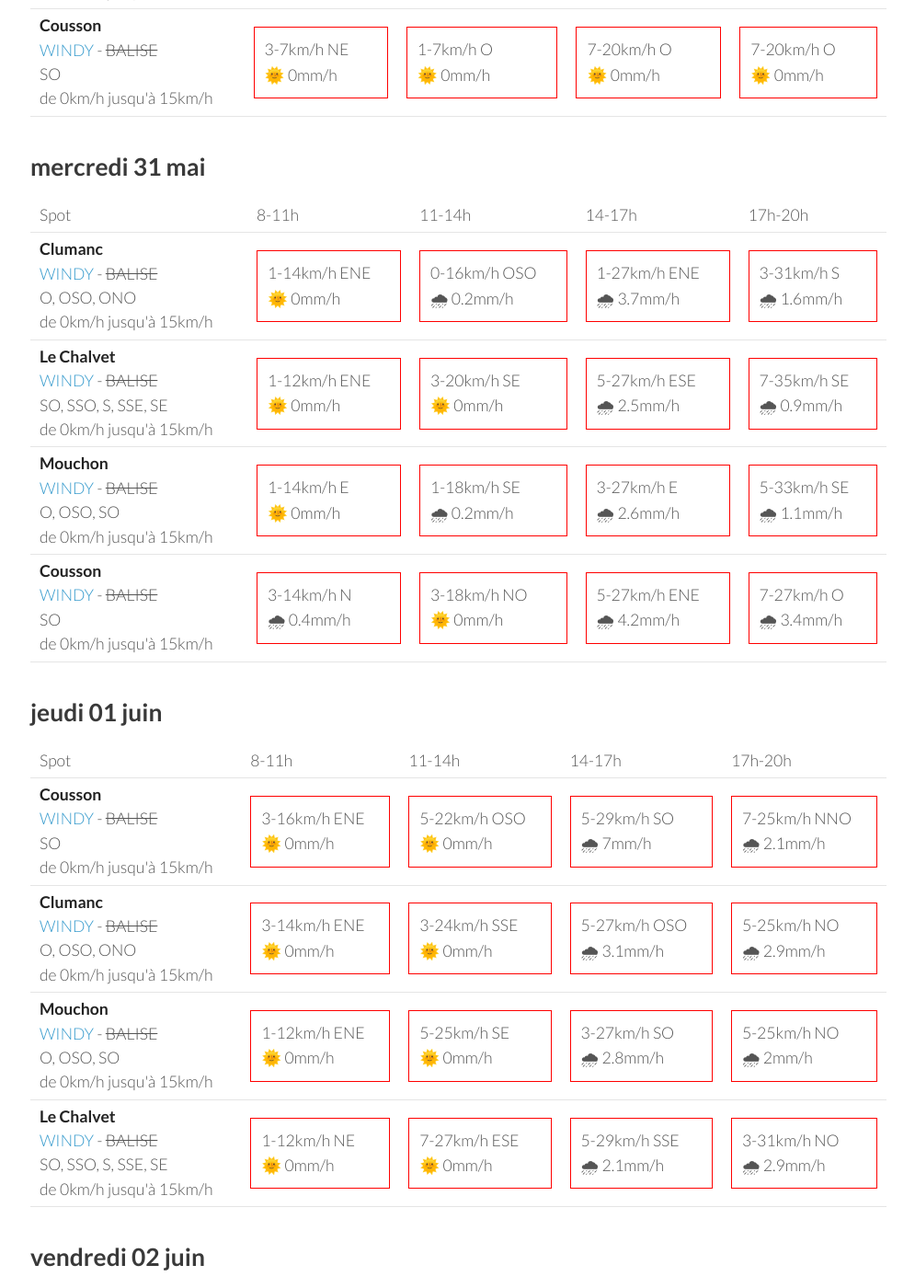
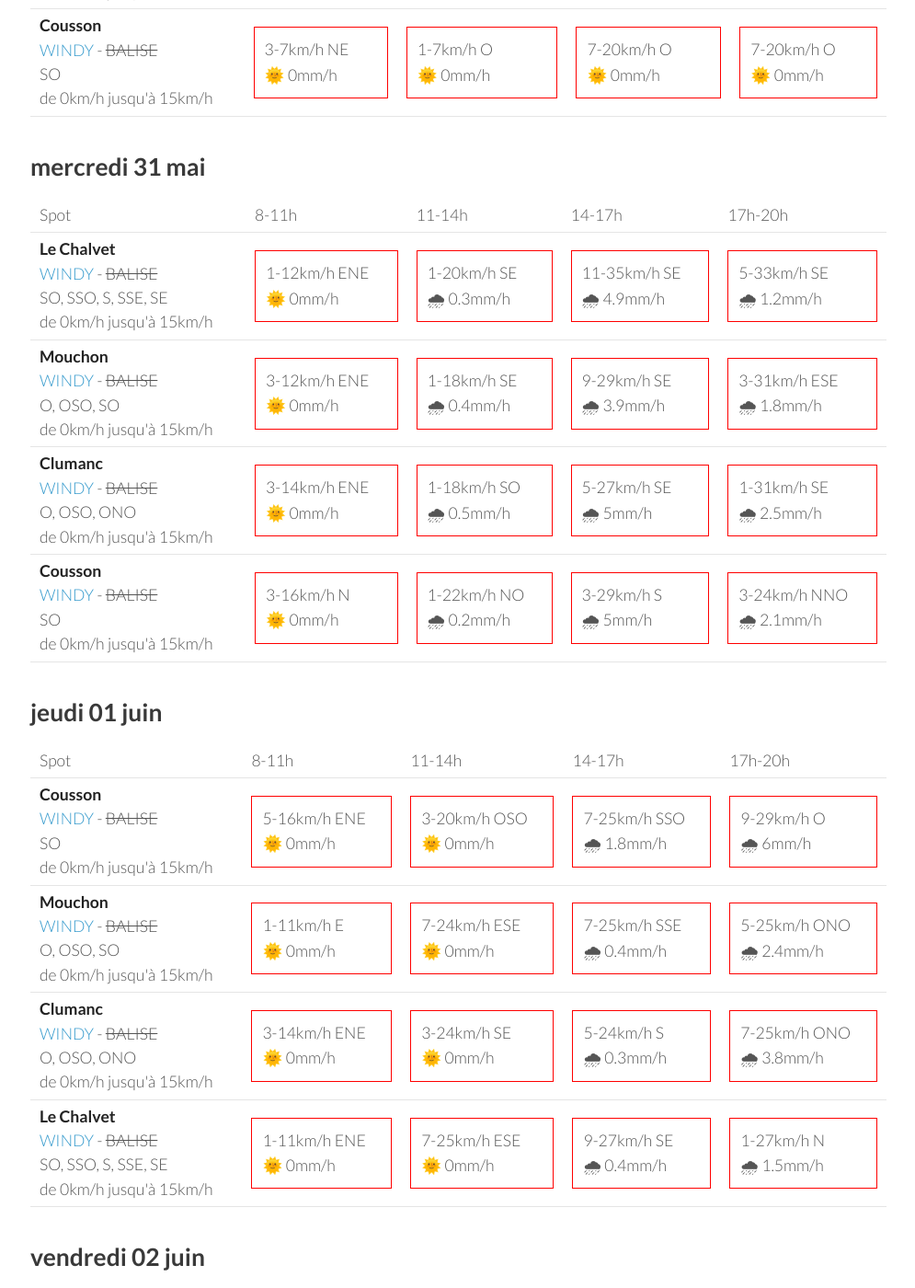
Before and after one commit to parapente-dans-le-nord/parapente-dans-le-nord.github.io, a Jekyll site: the page built from saint_andre.markdown, in a window 1280 px wide and 1400 px high, scrolled down 1299 px. Shown: the whole window at 92% size, without its empty margins (25-1020 px from the left). Built offline with Jekyll 4.4.1, drawn with Linux system fonts in a browser that asks for light colours; some of the changed text lies outside the part shown.

Commit message:
update index.markdown

```diff
--- a/saint_andre.markdown
+++ b/saint_andre.markdown
@@ -130,42 +130,42 @@ page mise à jour le lundi 29 mai 13:36
       <td>17h-20h</td>
     </tr>
 <tr>
-        <td><strong>Clumanc</strong><br><a href="https://windy.com/44.027/6.402?43.914,6.403,10,m:eSxaglP">WINDY</a> - <span class="no-balise"> BALISE </span><br> <span class="vent-favorable">O, OSO, ONO</span><br><span class="force-vent">de 0km/h jusqu'à 15km/h</span> </td>
-
-            <td><div class="not-flyable"><p>1-14km/h ENE</p><p>🌞 0mm/h</p></div></td>
-            <td><div class="not-flyable"><p>0-16km/h OSO</p><p>🌧 0.2mm/h</p></div></td>
-            <td><div class="not-flyable"><p>1-27km/h ENE</p><p>🌧 3.7mm/h</p></div></td>
-            <td><div class="not-flyable"><p>3-31km/h S</p><p>🌧 1.6mm/h</p></div></td>
-
-
-    </tr>
-<tr>
         <td><strong>Le Chalvet</strong><br><a href="https://windy.com/43.979/6.480?43.866,6.480,10,m:eSsaglX">WINDY</a> - <span class="no-balise"> BALISE </span><br> <span class="vent-favorable">SO, SSO, S, SSE, SE</span><br><span class="force-vent">de 0km/h jusqu'à 15km/h</span> </td>
 
             <td><div class="not-flyable"><p>1-12km/h ENE</p><p>🌞 0mm/h</p></div></td>
-            <td><div class="not-flyable"><p>3-20km/h SE</p><p>🌞 0mm/h</p></div></td>
-            <td><div class="not-flyable"><p>5-27km/h ESE</p><p>🌧 2.5mm/h</p></div></td>
-            <td><div class="not-flyable"><p>7-35km/h SE</p><p>🌧 0.9mm/h</p></div></td>
+            <td><div class="not-flyable"><p>1-20km/h SE</p><p>🌧 0.3mm/h</p></div></td>
+            <td><div class="not-flyable"><p>11-35km/h SE</p><p>🌧 4.9mm/h</p></div></td>
+            <td><div class="not-flyable"><p>5-33km/h SE</p><p>🌧 1.2mm/h</p></div></td>
 
 
     </tr>
 <tr>
         <td><strong>Mouchon</strong><br><a href="https://windy.com/43.992/6.424?43.878,6.425,10,m:eSuaglR">WINDY</a> - <span class="no-balise"> BALISE </span><br> <span class="vent-favorable">O, OSO, SO</span><br><span class="force-vent">de 0km/h jusqu'à 15km/h</span> </td>
 
-            <td><div class="not-flyable"><p>1-14km/h E</p><p>🌞 0mm/h</p></div></td>
-            <td><div class="not-flyable"><p>1-18km/h SE</p><p>🌧 0.2mm/h</p></div></td>
-            <td><div class="not-flyable"><p>3-27km/h E</p><p>🌧 2.6mm/h</p></div></td>
-            <td><div class="not-flyable"><p>5-33km/h SE</p><p>🌧 1.1mm/h</p></div></td>
+            <td><div class="not-flyable"><p>3-12km/h ENE</p><p>🌞 0mm/h</p></div></td>
+            <td><div class="not-flyable"><p>1-18km/h SE</p><p>🌧 0.4mm/h</p></div></td>
+            <td><div class="not-flyable"><p>9-29km/h SE</p><p>🌧 3.9mm/h</p></div></td>
+            <td><div class="not-flyable"><p>3-31km/h ESE</p><p>🌧 1.8mm/h</p></div></td>
+
+
+    </tr>
+<tr>
+        <td><strong>Clumanc</strong><br><a href="https://windy.com/44.027/6.402?43.914,6.403,10,m:eSxaglP">WINDY</a> - <span class="no-balise"> BALISE </span><br> <span class="vent-favorable">O, OSO, ONO</span><br><span class="force-vent">de 0km/h jusqu'à 15km/h</span> </td>
+
+            <td><div class="not-flyable"><p>3-14km/h ENE</p><p>🌞 0mm/h</p></div></td>
+            <td><div class="not-flyable"><p>1-18km/h SO</p><p>🌧 0.5mm/h</p></div></td>
+            <td><div class="not-flyable"><p>5-27km/h SE</p><p>🌧 5mm/h</p></div></td>
+            <td><div class="not-flyable"><p>1-31km/h SE</p><p>🌧 2.5mm/h</p></div></td>
 
 
     </tr>
 <tr>
         <td><strong>Cousson</strong><br><a href="https://windy.com/44.054/6.240?43.940,6.241,10,m:eSAaglz">WINDY</a> - <span class="no-balise"> BALISE </span><br> <span class="vent-favorable">SO</span><br><span class="force-vent">de 0km/h jusqu'à 15km/h</span> </td>
 
-            <td><div class="not-flyable"><p>3-14km/h N</p><p>🌧 0.4mm/h</p></div></td>
-            <td><div class="not-flyable"><p>3-18km/h NO</p><p>🌞 0mm/h</p></div></td>
-            <td><div class="not-flyable"><p>5-27km/h ENE</p><p>🌧 4.2mm/h</p></div></td>
-            <td><div class="not-flyable"><p>7-27km/h O</p><p>🌧 3.4mm/h</p></div></td>
+            <td><div class="not-flyable"><p>3-16km/h N</p><p>🌞 0mm/h</p></div></td>
+            <td><div class="not-flyable"><p>1-22km/h NO</p><p>🌧 0.2mm/h</p></div></td>
+            <td><div class="not-flyable"><p>3-29km/h S</p><p>🌧 5mm/h</p></div></td>
+            <td><div class="not-flyable"><p>3-24km/h NNO</p><p>🌧 2.1mm/h</p></div></td>
 
 
     </tr>
@@ -188,10 +188,20 @@ page mise à jour le lundi 29 mai 13:36
 <tr>
         <td><strong>Cousson</strong><br><a href="https://windy.com/44.054/6.240?43.940,6.241,10,m:eSAaglz">WINDY</a> - <span class="no-balise"> BALISE </span><br> <span class="vent-favorable">SO</span><br><span class="force-vent">de 0km/h jusqu'à 15km/h</span> </td>
 
-            <td><div class="not-flyable"><p>3-16km/h ENE</p><p>🌞 0mm/h</p></div></td>
-            <td><div class="not-flyable"><p>5-22km/h OSO</p><p>🌞 0mm/h</p></div></td>
-            <td><div class="not-flyable"><p>5-29km/h SO</p><p>🌧 7mm/h</p></div></td>
-            <td><div class="not-flyable"><p>7-25km/h NNO</p><p>🌧 2.1mm/h</p></div></td>
+            <td><div class="not-flyable"><p>5-16km/h ENE</p><p>🌞 0mm/h</p></div></td>
+            <td><div class="not-flyable"><p>3-20km/h OSO</p><p>🌞 0mm/h</p></div></td>
+            <td><div class="not-flyable"><p>7-25km/h SSO</p><p>🌧 1.8mm/h</p></div></td>
+            <td><div class="not-flyable"><p>9-29km/h O</p><p>🌧 6mm/h</p></div></td>
+
+
+    </tr>
+<tr>
+        <td><strong>Mouchon</strong><br><a href="https://windy.com/43.992/6.424?43.878,6.425,10,m:eSuaglR">WINDY</a> - <span class="no-balise"> BALISE </span><br> <span class="vent-favorable">O, OSO, SO</span><br><span class="force-vent">de 0km/h jusqu'à 15km/h</span> </td>
+
+            <td><div class="not-flyable"><p>1-11km/h E</p><p>🌞 0mm/h</p></div></td>
+            <td><div class="not-flyable"><p>7-24km/h ESE</p><p>🌞 0mm/h</p></div></td>
+            <td><div class="not-flyable"><p>7-25km/h SSE</p><p>🌧 0.4mm/h</p></div></td>
+            <td><div class="not-flyable"><p>5-25km/h ONO</p><p>🌧 2.4mm/h</p></div></td>
 
 
     </tr>
@@ -199,29 +209,19 @@ page mise à jour le lundi 29 mai 13:36
         <td><strong>Clumanc</strong><br><a href="https://windy.com/44.027/6.402?43.914,6.403,10,m:eSxaglP">WINDY</a> - <span class="no-balise"> BALISE </span><br> <span class="vent-favorable">O, OSO, ONO</span><br><span class="force-vent">de 0km/h jusqu'à 15km/h</span> </td>
 
             <td><div class="not-flyable"><p>3-14km/h ENE</p><p>🌞 0mm/h</p></div></td>
-            <td><div class="not-flyable"><p>3-24km/h SSE</p><p>🌞 0mm/h</p></div></td>
-            <td><div class="not-flyable"><p>5-27km/h OSO</p><p>🌧 3.1mm/h</p></div></td>
-            <td><div class="not-flyable"><p>5-25km/h NO</p><p>🌧 2.9mm/h</p></div></td>
-
-
-    </tr>
-<tr>
-        <td><strong>Mouchon</strong><br><a href="https://windy.com/43.992/6.424?43.878,6.425,10,m:eSuaglR">WINDY</a> - <span class="no-balise"> BALISE </span><br> <span class="vent-favorable">O, OSO, SO</span><br><span class="force-vent">de 0km/h jusqu'à 15km/h</span> </td>
-
-            <td><div class="not-flyable"><p>1-12km/h ENE</p><p>🌞 0mm/h</p></div></td>
-            <td><div class="not-flyable"><p>5-25km/h SE</p><p>🌞 0mm/h</p></div></td>
-            <td><div class="not-flyable"><p>3-27km/h SO</p><p>🌧 2.8mm/h</p></div></td>
-            <td><div class="not-flyable"><p>5-25km/h NO</p><p>🌧 2mm/h</p></div></td>
+            <td><div class="not-flyable"><p>3-24km/h SE</p><p>🌞 0mm/h</p></div></td>
+            <td><div class="not-flyable"><p>5-24km/h S</p><p>🌧 0.3mm/h</p></div></td>
+            <td><div class="not-flyable"><p>7-25km/h ONO</p><p>🌧 3.8mm/h</p></div></td>
 
 
     </tr>
 <tr>
         <td><strong>Le Chalvet</strong><br><a href="https://windy.com/43.979/6.480?43.866,6.480,10,m:eSsaglX">WINDY</a> - <span class="no-balise"> BALISE </span><br> <span class="vent-favorable">SO, SSO, S, SSE, SE</span><br><span class="force-vent">de 0km/h jusqu'à 15km/h</span> </td>
 
-            <td><div class="not-flyable"><p>1-12km/h NE</p><p>🌞 0mm/h</p></div></td>
-            <td><div class="not-flyable"><p>7-27km/h ESE</p><p>🌞 0mm/h</p></div></td>
-            <td><div class="not-flyable"><p>5-29km/h SSE</p><p>🌧 2.1mm/h</p></div></td>
-            <td><div class="not-flyable"><p>3-31km/h NO</p><p>🌧 2.9mm/h</p></div></td>
+            <td><div class="not-flyable"><p>1-11km/h ENE</p><p>🌞 0mm/h</p></div></td>
+            <td><div class="not-flyable"><p>7-25km/h ESE</p><p>🌞 0mm/h</p></div></td>
+            <td><div class="not-flyable"><p>9-27km/h SE</p><p>🌧 0.4mm/h</p></div></td>
+            <td><div class="not-flyable"><p>1-27km/h N</p><p>🌧 1.5mm/h</p></div></td>
 
 
     </tr>
```
Also changed, not shown: other parts of saint_andre.markdown (+1 -1 lines).
